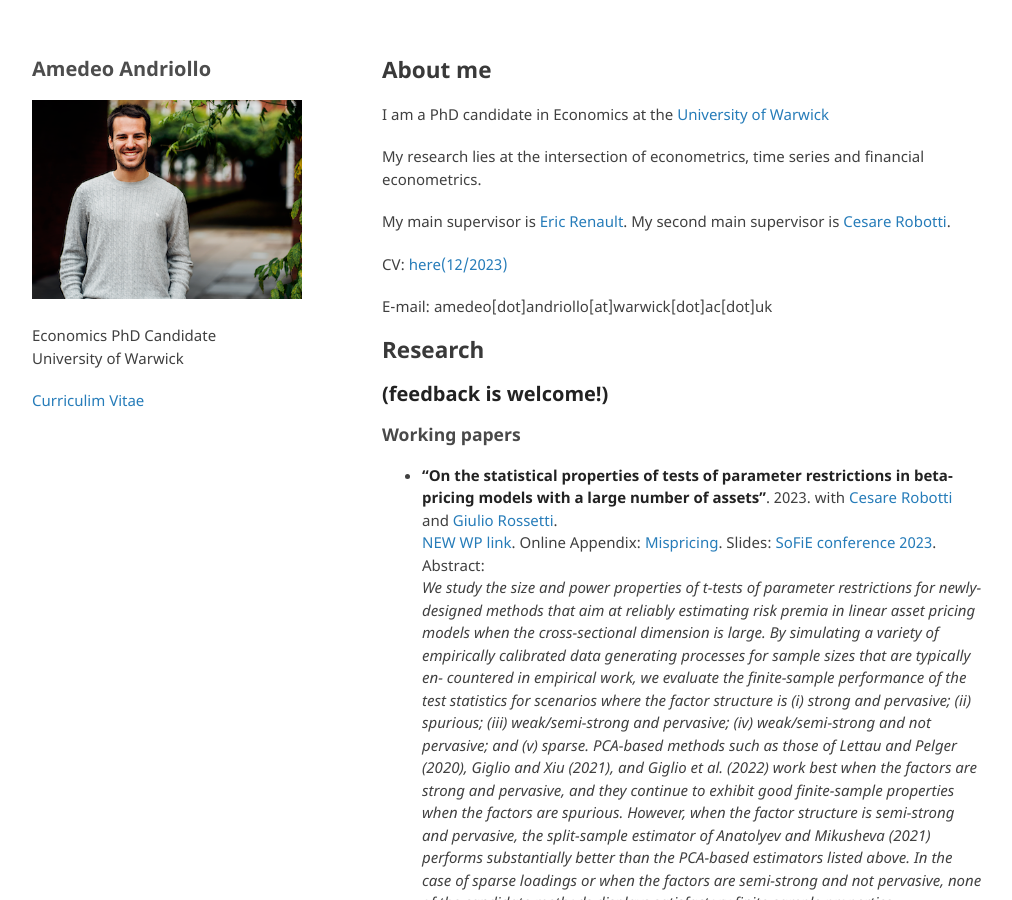
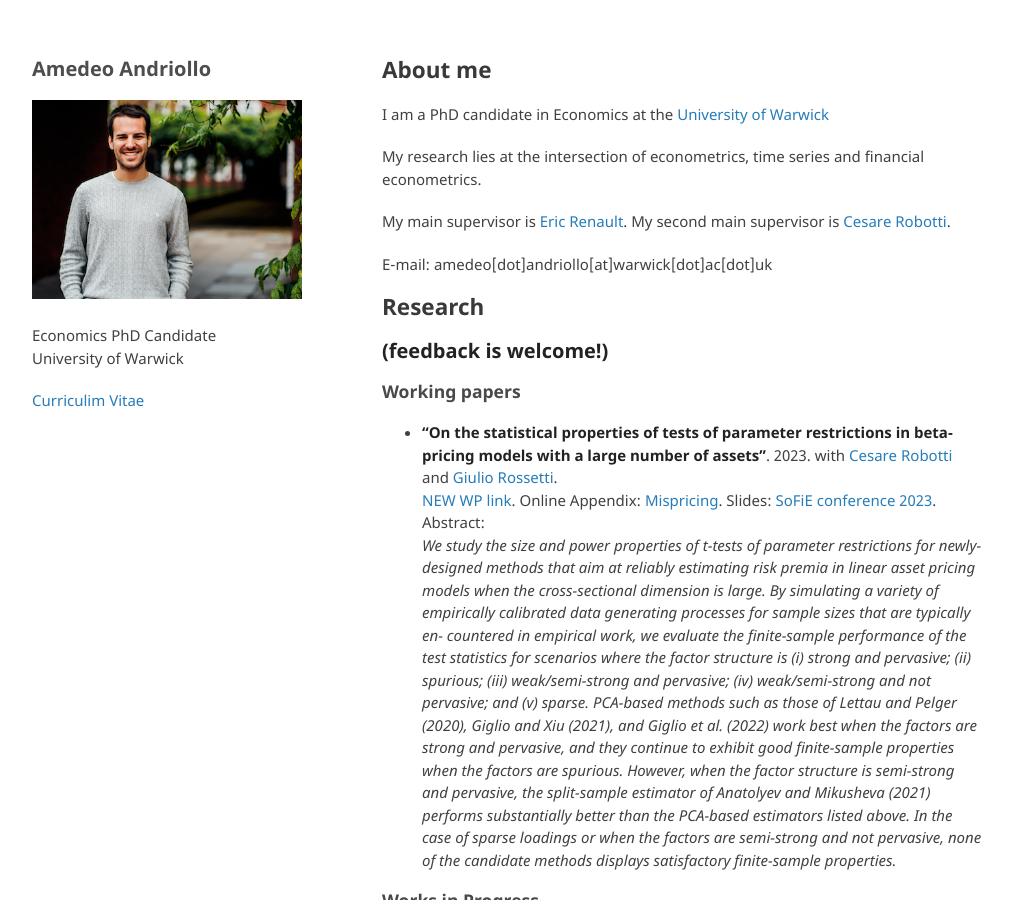
Before and after one commit to amandri/amandri.github.io, a Jekyll site: the page built from index.md, in a window 1280 px wide and 900 px high. Shown: the whole window, without its empty margins (133-1145 px from the left). Built offline with Jekyll 4.4.1, drawn with Linux system fonts in a browser that asks for light colours; the repository's description, which GitHub fills in, is left out; our own code applies the rules of GitHub Pages for plain Markdown files.

Commit message:
Update index.md

```diff
--- a/index.md
+++ b/index.md
@@ -9,8 +9,6 @@ I am a PhD candidate in Economics at the [University of Warwick](https://warwick
 My research lies at the intersection of econometrics, time series and financial econometrics.
 
 My main supervisor is [Eric Renault](https://warwick.ac.uk/fac/soc/economics/staff/emrrenault/#). My second main supervisor is [Cesare Robotti](https://www.cesarerobotti.com).
-
-CV: [here(12/2023)](https://www.dropbox.com/scl/fi/6jtg0a47pafdlp4orx86w/cv_andriollo.pdf?rlkey=5gfnd3lx8vr45eur8cctkcowk&dl=0)
 
 E-mail: amedeo[dot]andriollo[at]warwick[dot]ac[dot]uk
 
```
